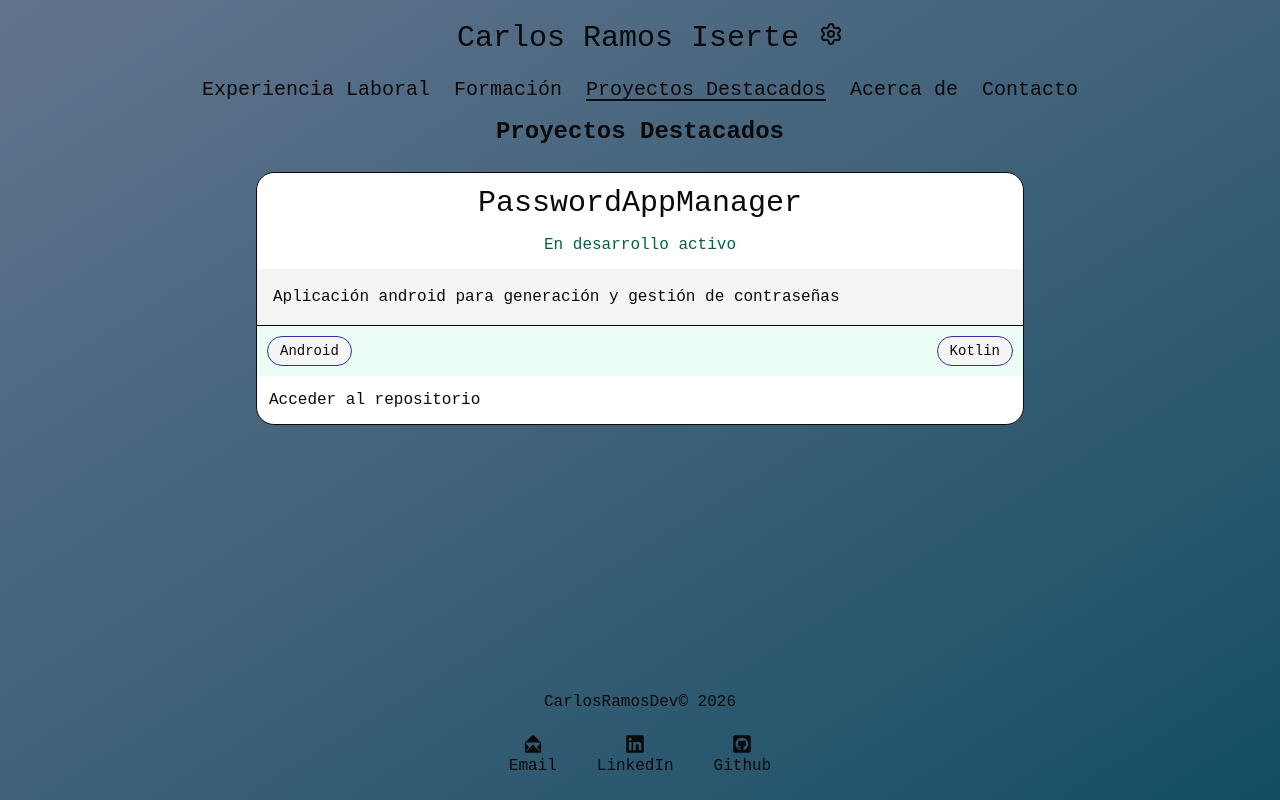
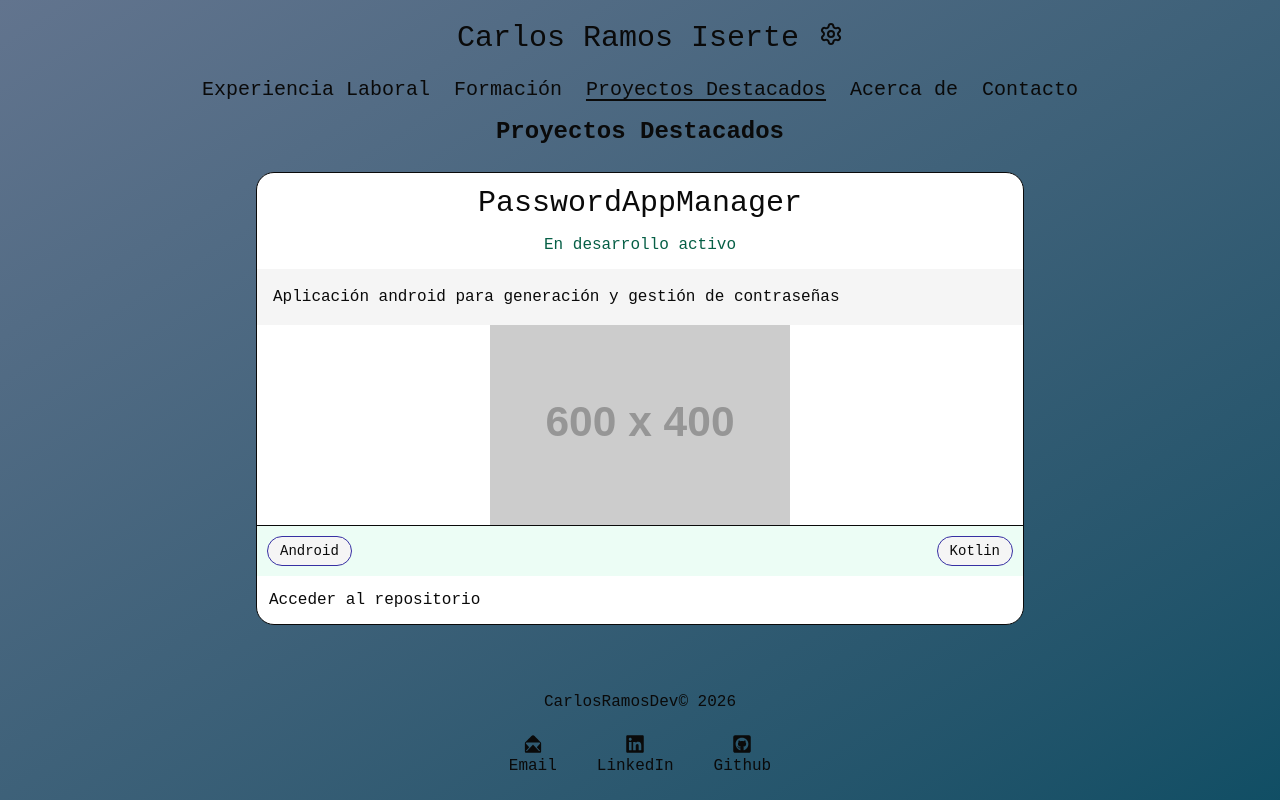
Before and after one commit to CarlosRamosDeveloper/portfolio, a React (Vite) app: page /featured in a window 1280 px wide. Built offline with nearby package versions, Linux system fonts and the light colour scheme.

Commit message:
implemented FeaturedImage at card

```diff
--- a/src/interfaces/Project.ts
+++ b/src/interfaces/Project.ts
@@ -7,7 +7,7 @@ export type Project = {
   url?: string | null;
   shortDescription: string;
   description: string[];
-  screenshots?: string[];
+  screenshots: string[] | null;
   techStack: Technologies[];
   isFeatured: boolean;
   video?: string | null;
--- /dev/null
+++ b/src/portfolio/pages/featured/components/FeaturedImage.tsx
@@ -0,0 +1,14 @@
+interface Props {
+  image: string | null;
+}
+
+export const FeaturedImage = ({ image }: Props) => {
+  if (!image) return null;
+  return (
+    <img
+      src={image}
+      alt="Imagen del proyecto"
+      className="mx-auto max-h-50 object-contain"
+    />
+  );
+};
--- a/src/portfolio/pages/featured/components/FeaturedProjectCard.tsx
+++ b/src/portfolio/pages/featured/components/FeaturedProjectCard.tsx
@@ -6,6 +6,7 @@ import {
   FeaturedTitle,
 } from '.';
 import { TechStackList } from '../../components';
+import { FeaturedImage } from './FeaturedImage';
 
 interface Props {
   project: Project;
@@ -17,6 +18,7 @@ export const FeaturedProjectCard = ({ project }: Props) => {
       <FeaturedTitle projectName={project.name} />
       <FeaturedProjectStatusSection status={project.status} />
       <FeaturedProjectLabel text={project.shortDescription} />
+      <FeaturedImage image={project.screenshots?.[0] || null} />
       <TechStackList techStack={project.techStack} />
       <FeaturedNavigation url={project.repository} type="repository" />
       <FeaturedNavigation url={project.url} type="page" />
```
